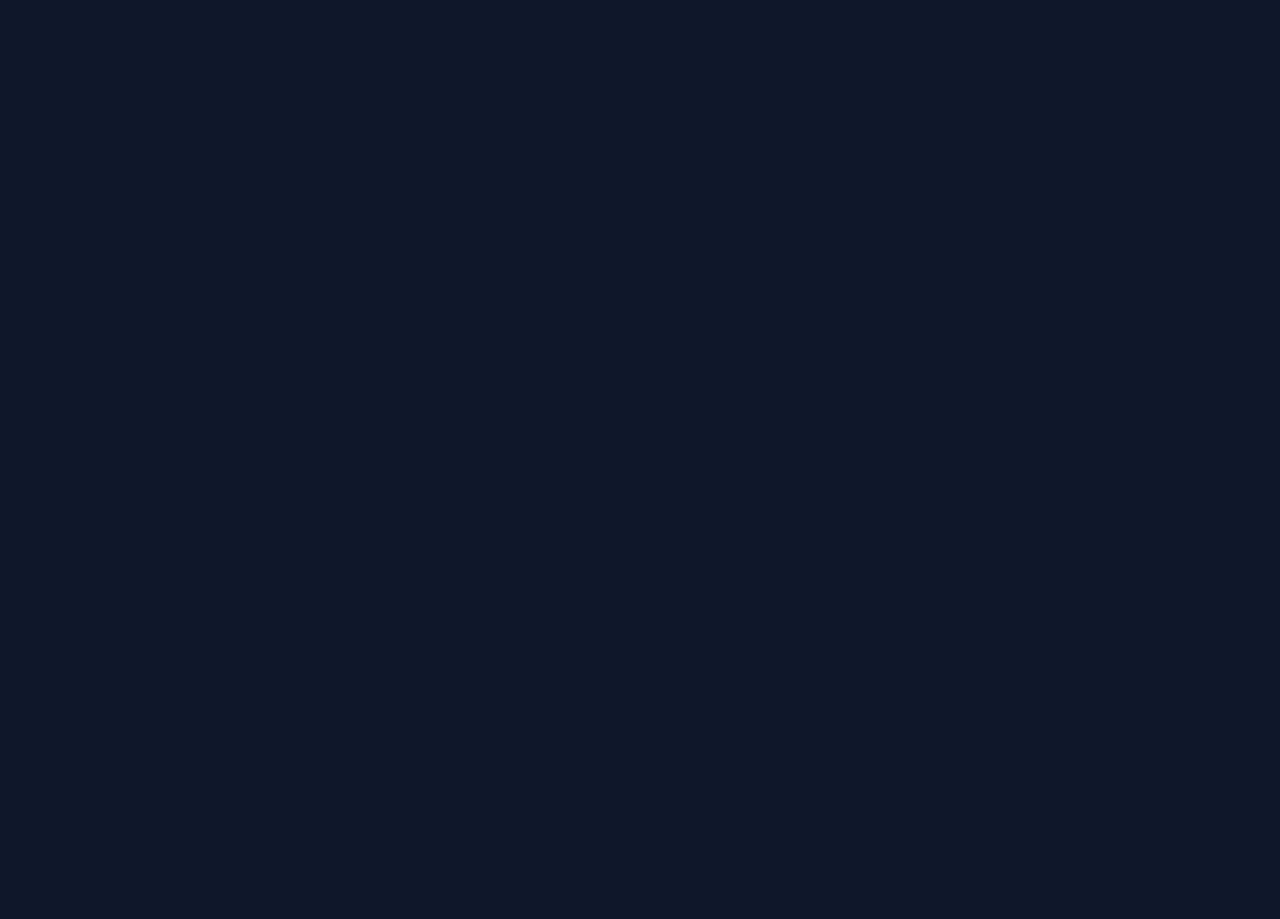
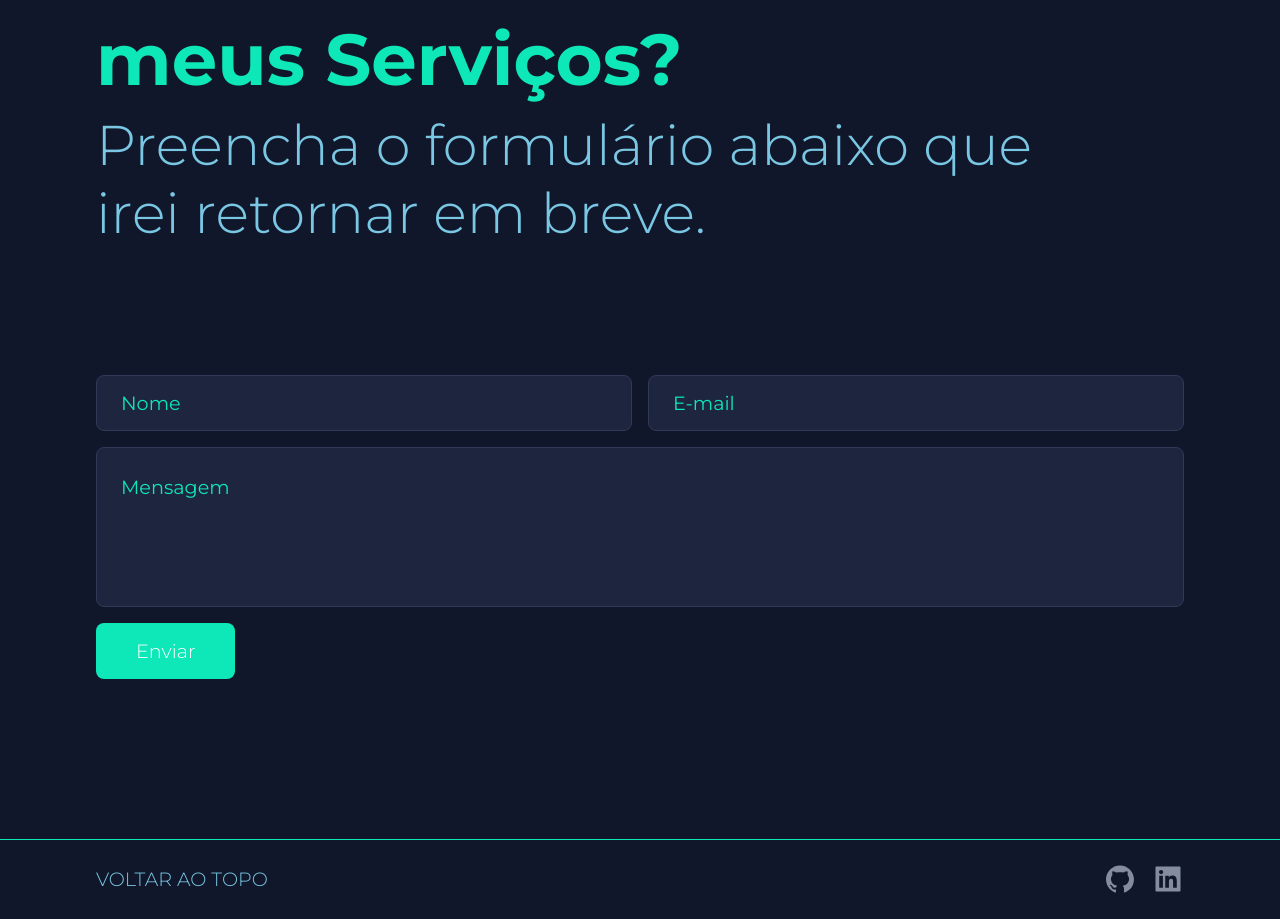
Before and after one commit to PauloGrijp/portfolio, a Next.js app: page / in a window 1280 px wide. Shown: the part 4451-5370 px from the top of the page. Before the commit the page ends 4250 px from the top, so only its background shows below. Built offline with nearby package versions, Linux system fonts and the light colour scheme.

Commit message:
Form and Footer Components

```diff
--- /dev/null
+++ b/src/components/Footer/index.tsx
@@ -0,0 +1,39 @@
+import { AiOutlineGithub, AiFillLinkedin } from 'react-icons/ai';
+import { Container } from './styles';
+
+function Footer() {
+  function handleRedirect(url: string) {
+    window.open(url);
+  }
+
+  function handleScrollTop() {
+    window.scroll({
+      top: 0,
+      behavior: 'smooth'
+    });
+  }
+
+  return (
+    <Container>
+      <div className="container">
+        <button type="button" onClick={handleScrollTop}>
+          Voltar ao topo
+        </button>
+        <section>
+          <AiOutlineGithub
+            onClick={() => handleRedirect('https://github.com/PauloGrijp')}
+          />
+          <AiFillLinkedin
+            onClick={() =>
+              handleRedirect(
+                'https://www.linkedin.com/in/paulo-xavier-b1aab21ba/'
+              )
+            }
+          />
+        </section>
+      </div>
+    </Container>
+  );
+}
+
+export default Footer;
--- /dev/null
+++ b/src/components/Footer/styles.ts
@@ -0,0 +1,59 @@
+import styled from 'styled-components';
+
+export const Container = styled.footer`
+  width: 100%;
+  height: 5rem;
+  margin-top: 10rem;
+  display: flex;
+  align-items: center;
+  justify-content: center;
+  border-top: 1px solid ${({ theme }) => theme.primary};
+
+  > div {
+    display: flex;
+    align-items: center;
+    justify-content: space-between;
+
+    > button {
+      background: none;
+      border: none;
+      color: ${({ theme }) => theme.secondary};
+      text-transform: uppercase;
+      font-weight: 300;
+      font-size: 1.2rem;
+    }
+
+    > section {
+      display: flex;
+      align-items: center;
+      gap: 1rem;
+
+      > svg {
+        width: 2rem;
+        height: 2rem;
+        color: ${({ theme }) => theme.text};
+        cursor: pointer;
+        transition: 0.5s;
+
+        &:hover {
+          color: ${({ theme }) => theme.primary};
+        }
+      }
+    }
+
+    @media (max-width: 450px) {
+      > button {
+        font-size: 0.8rem;
+      }
+
+      > section {
+        gap: 0.9rem;
+
+        svg {
+          width: 1.5rem;
+          height: 1.5rem;
+        }
+      }
+    }
+  }
+`;
--- /dev/null
+++ b/src/components/FormContact/Form.tsx
@@ -0,0 +1,12 @@
+import { FormContainer, Input, TextArea } from './styles';
+
+export default function Form() {
+  return (
+    <FormContainer>
+      <Input placeholder="Nome" required />
+      <Input type="email" placeholder="E-mail" required />
+      <TextArea placeholder="Mensagem" required />
+      <button type="submit">Enviar</button>
+    </FormContainer>
+  );
+}
--- /dev/null
+++ b/src/components/FormContact/index.tsx
@@ -0,0 +1,31 @@
+import React from 'react';
+import SectionTitle from '../SectionTitle';
+import Form from './Form';
+import { Container } from './styles';
+
+function FormContact() {
+  return (
+    <Container>
+      <SectionTitle
+        title={
+          <>
+            Precisa dos
+            <br />
+            meus Serviços?
+          </>
+        }
+        description={
+          <>
+            Preencha o formulário abaixo que
+            <br />
+            irei retornar em breve.
+          </>
+        }
+      />
+
+      <Form />
+    </Container>
+  );
+}
+
+export default FormContact;
--- /dev/null
+++ b/src/components/FormContact/styles.ts
@@ -0,0 +1,103 @@
+import { darken } from 'polished';
+import styled from 'styled-components';
+
+export const Container = styled.section``;
+
+export const FormContainer = styled.form`
+  margin-top: 8rem;
+  width: 100%;
+  display: grid;
+  grid-template-columns: 1fr 1fr;
+  gap: 1rem;
+
+  > button {
+    border: none;
+    padding: 1rem 2.5rem;
+    color: #fff;
+    font-weight: 300;
+    font-size: 1.2rem;
+    border-radius: 0.5rem;
+    background: ${({ theme }) => theme.primary};
+    transition: 0.5s;
+    width: fit-content;
+
+    &:disabled {
+      opacity: 0.5;
+      cursor: not-allowed;
+    }
+
+    &:not(:disabled):hover {
+      background: ${({ theme }) => darken(0.1, theme.primary)};
+    }
+  }
+
+  @media (max-width: 700px) {
+    margin-top: 5rem;
+    grid-template-columns: 1fr;
+  }
+
+  @media (max-width: 450px) {
+    > button {
+      padding: 0.8rem 1.5rem;
+      font-size: 1rem;
+    }
+  }
+`;
+
+export const Input = styled.input`
+  height: 3rem;
+  width: 100%;
+  background: ${({ theme }) => theme.inputBackground};
+  border: 1px solid ${({ theme }) => theme.border};
+  padding: 1.7rem 1.5rem;
+  color: ${({ theme }) => theme.primary};
+  border-radius: 0.5rem;
+  font-size: 1.2rem;
+  outline: none;
+  transition: 0.5s;
+
+  &:focus {
+    border-color: ${({ theme }) => theme.primary};
+  }
+
+  &::placeholder {
+    color: ${({ theme }) => theme.primary};
+  }
+
+  @media (max-width: 450px) {
+    padding: 1.4rem;
+    font-size: 1rem;
+  }
+`;
+
+export const TextArea = styled.textarea`
+  height: 10rem;
+  width: 100%;
+  background: ${({ theme }) => theme.inputBackground};
+  border: 1px solid ${({ theme }) => theme.border};
+  padding: 1.7rem 1.5rem;
+  color: ${({ theme }) => theme.primary};
+  border-radius: 0.5rem;
+  font-size: 1.2rem;
+  outline: none;
+  resize: none;
+  transition: 0.5s;
+  grid-column: 1 / 3;
+
+  &:focus {
+    border-color: ${({ theme }) => theme.primary};
+  }
+
+  &::placeholder {
+    color: ${({ theme }) => theme.primary};
+  }
+
+  @media (max-width: 700px) {
+    grid-column: 1;
+  }
+
+  @media (max-width: 450px) {
+    padding: 1.4rem;
+    font-size: 1rem;
+  }
+`;
--- a/src/pages/index.tsx
+++ b/src/pages/index.tsx
@@ -5,18 +5,21 @@
 import Experiences from '../components/Experiences';
 import Projects from '../components/Projects';
 import Knowledge from '../components/Knowledge';
+import FormContact from '../components/FormContact';
+import Footer from '../components/Footer';
 
 export default function Home() {
   return (
     <HomeContainer>
       <Header />
-
       <main className="container">
         <HomeHero />
         <Experiences />
         <Projects />
         <Knowledge />
+        <FormContact />
       </main>
+      <Footer />
     </HomeContainer>
   );
 }
```
Also changed, not shown: src/pages/projetos/index.tsx (added, +9 -0 lines), src/styles/ProjectsStyles.ts (added).
